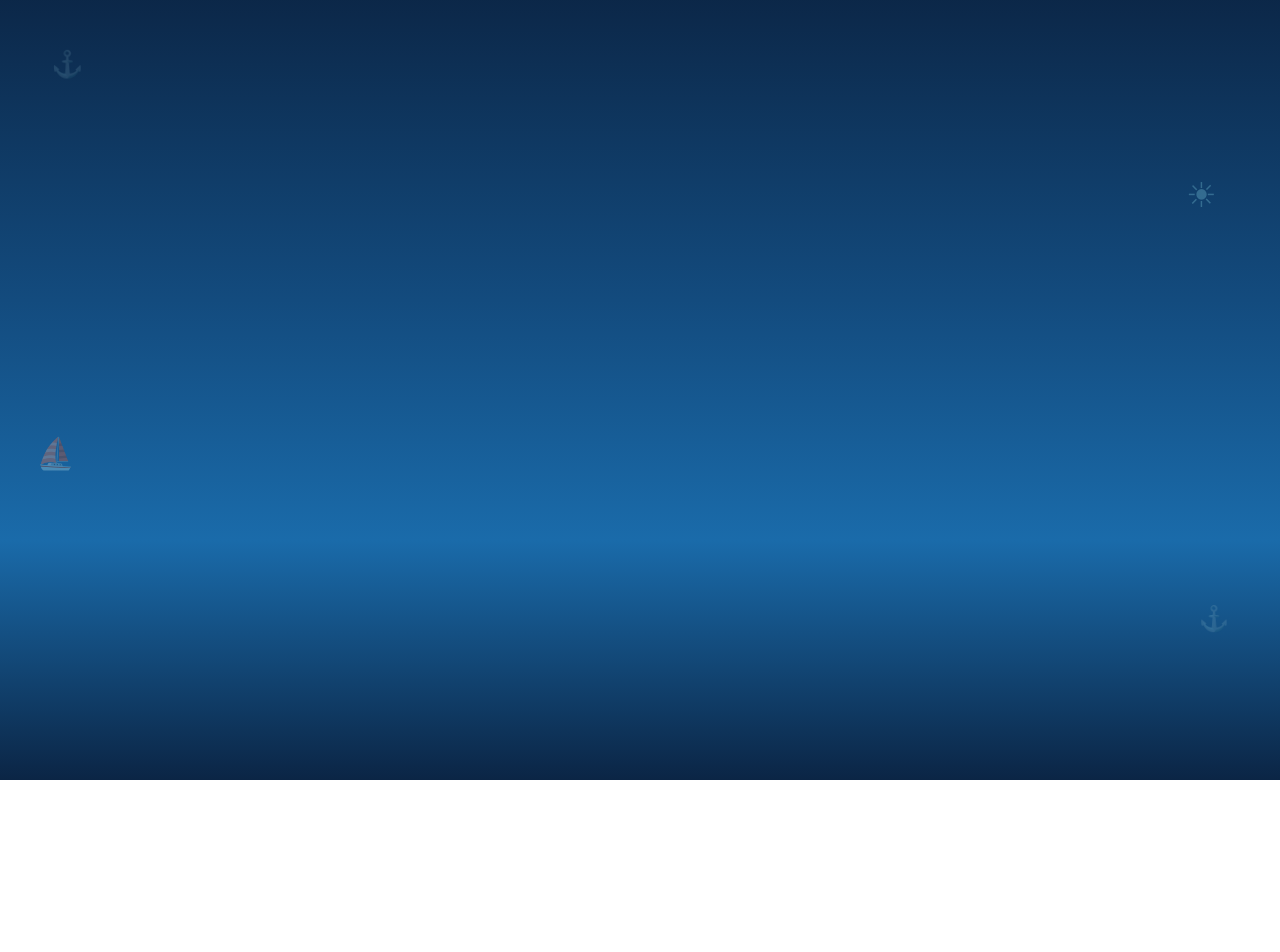
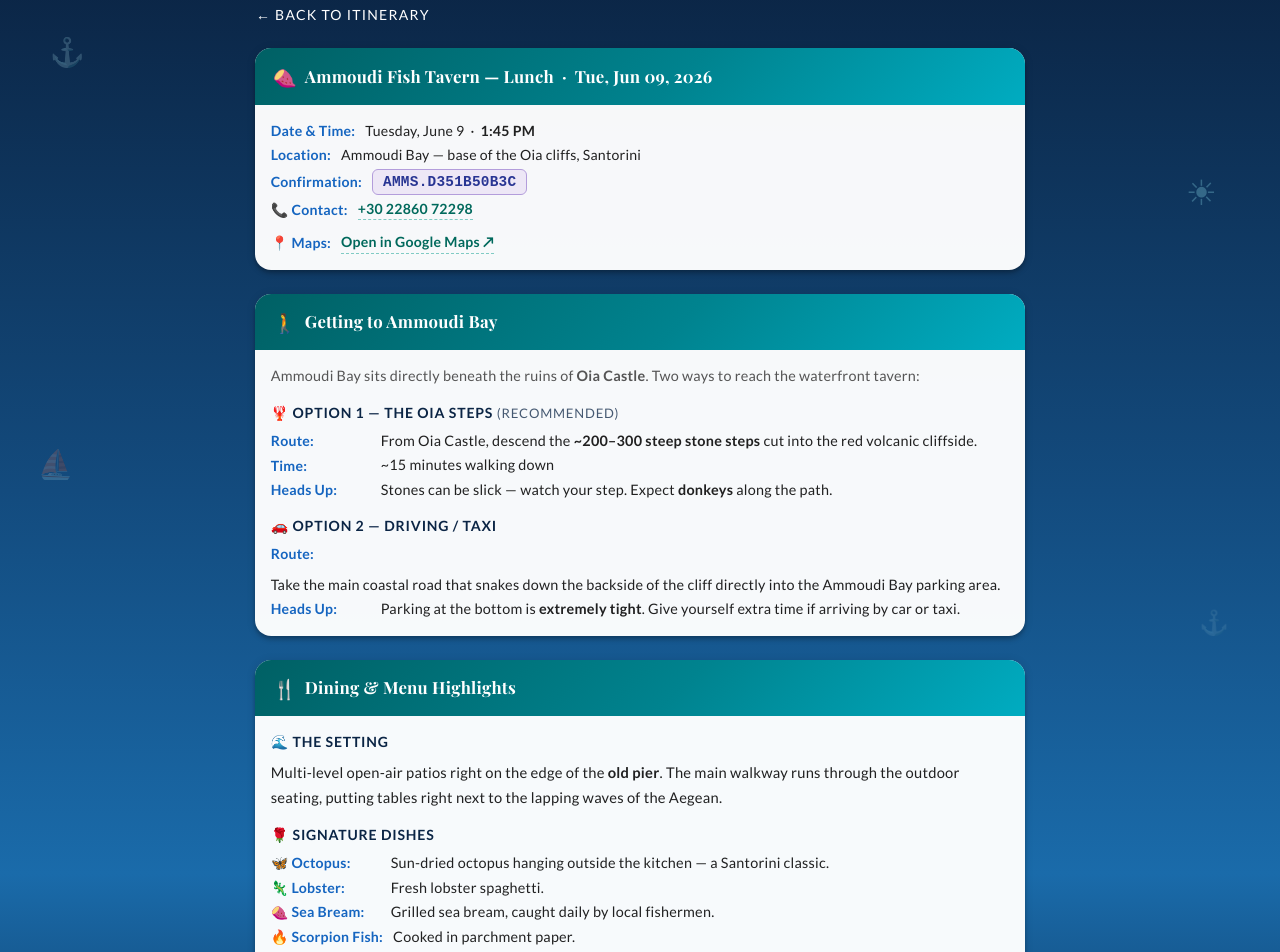
Before and after one commit to FlintShadey/Itenerary, a Vue app: page /#/ammoudi-fish-tavern in a window 1280 px wide. Before the commit this address had no page. Shown: the part 20-972 px from the top of the page. Before the commit the page ends 800 px from the top, so only its background shows below. Built offline with nearby package versions, Linux system fonts and the light colour scheme.

Commit message:
Add Ammoudi Fish Tavern lunch card + detail view (Jun 9)

```diff
--- a/src/router.js
+++ b/src/router.js
@@ -17,6 +17,7 @@ import SeaPoolsWalk from './views/SeaPoolsWalk.vue'
 import MinoriTransfer from './views/MinoriTransfer.vue'
 import MinoriArrival from './views/MinoriArrival.vue'
 import SorrentoMaioriFerry from './views/SorrentoMaioriFerry.vue'
+import AmmoudiFishTavern from './views/AmmoudiFishTavern.vue'
 
 const routes = [
   { path: '/', component: Itinerary },
@@ -37,6 +38,7 @@ const routes = [
   { path: '/minori-transfer', component: MinoriTransfer },
   { path: '/minori-arrival', component: MinoriArrival },
   { path: '/sorrento-maiori-ferry', component: SorrentoMaioriFerry },
+  { path: '/ammoudi-fish-tavern', component: AmmoudiFishTavern },
 ]
 
 export default createRouter({
--- /dev/null
+++ b/src/views/AmmoudiFishTavern.vue
@@ -0,0 +1,143 @@
+<template>
+  <v-main>
+    <v-container>
+      <v-row justify="center">
+        <v-col cols="12" md="10" lg="8">
+
+          <v-btn variant="text" color="white" class="mb-4 pl-0" @click="$router.back()">
+            &#8592; Back to Itinerary
+          </v-btn>
+
+          <!-- Reservation -->
+          <v-card hover elevation="4" class="mb-6 itinerary-card">
+            <v-card-title class="card-header" style="background:linear-gradient(135deg,#006064 0%,#00838F 55%,#00ACC1 100%)!important;color:#fff!important;">
+              <span class="card-header-icon">&#127840;</span>
+              Ammoudi Fish Tavern &mdash; Lunch &nbsp;&middot;&nbsp; Tue, Jun 09, 2026
+            </v-card-title>
+            <v-card-text class="pa-4">
+
+              <div class="confirm-row mb-1">
+                <span class="detail-label">Date &amp; Time:</span>
+                <span>Tuesday, June 9 &nbsp;&middot;&nbsp; <strong>1:45 PM</strong></span>
+              </div>
+              <div class="confirm-row mb-1">
+                <span class="detail-label">Location:</span>
+                <span>Ammoudi Bay &mdash; base of the Oia cliffs, Santorini</span>
+              </div>
+              <div class="confirm-row mb-1">
+                <span class="detail-label">Confirmation:</span>
+                <span class="confirm-code ferry-code">AMMS.D351B50B3C</span>
+              </div>
+              <div class="confirm-row mb-3">
+                <span class="detail-label">&#128222; Contact:</span>
+                <a href="tel:+302286072298" class="med-link">+30 22860 72298</a>
+              </div>
+
+              <div class="confirm-row">
+                <span class="detail-label">&#128205; Maps:</span>
+                <a href="https://www.google.com/maps/search/Ammoudi+Fish+Tavern+Oia+Santorini" target="_blank" rel="noopener" class="med-link">Open in Google Maps &#8599;</a>
+              </div>
+
+            </v-card-text>
+          </v-card>
+
+          <!-- Getting There -->
+          <v-card hover elevation="4" class="mb-6 itinerary-card">
+            <v-card-title class="card-header" style="background:linear-gradient(135deg,#006064 0%,#00838F 55%,#00ACC1 100%)!important;color:#fff!important;">
+              <span class="card-header-icon">&#128694;</span>
+              Getting to Ammoudi Bay
+            </v-card-title>
+            <v-card-text class="pa-4">
+
+              <p style="font-size:0.9rem;color:#555;margin-bottom:16px;">
+                Ammoudi Bay sits directly beneath the ruins of <strong>Oia Castle</strong>. Two ways to reach the waterfront tavern:
+              </p>
+
+              <div class="benefits-heading mb-2">&#129438; Option 1 &mdash; The Oia Steps <span style="font-weight:400;font-size:0.82rem;opacity:0.75;">(recommended)</span></div>
+              <div class="confirm-row mb-1" style="align-items:flex-start;">
+                <span class="detail-label" style="min-width:100px;">Route:</span>
+                <span style="font-size:0.9rem;">From Oia Castle, descend the <strong>~200–300 steep stone steps</strong> cut into the red volcanic cliffside.</span>
+              </div>
+              <div class="confirm-row mb-1">
+                <span class="detail-label" style="min-width:100px;">Time:</span>
+                <span style="font-size:0.9rem;">~15 minutes walking down</span>
+              </div>
+              <div class="confirm-row mb-4">
+                <span class="detail-label" style="min-width:100px;">Heads Up:</span>
+                <span style="font-size:0.9rem;">Stones can be slick &mdash; watch your step. Expect <strong>donkeys</strong> along the path.</span>
+              </div>
+
+              <div class="benefits-heading mb-2">&#128663; Option 2 &mdash; Driving / Taxi</div>
+              <div class="confirm-row mb-1" style="align-items:flex-start;">
+                <span class="detail-label" style="min-width:100px;">Route:</span>
+                <span style="font-size:0.9rem;">Take the main coastal road that snakes down the backside of the cliff directly into the Ammoudi Bay parking area.</span>
+              </div>
+              <div class="confirm-row">
+                <span class="detail-label" style="min-width:100px;">Heads Up:</span>
+                <span style="font-size:0.9rem;">Parking at the bottom is <strong>extremely tight</strong>. Give yourself extra time if arriving by car or taxi.</span>
+              </div>
+
+            </v-card-text>
+          </v-card>
+
+          <!-- Dining & Menu Highlights -->
+          <v-card hover elevation="4" class="mb-6 itinerary-card">
+            <v-card-title class="card-header" style="background:linear-gradient(135deg,#006064 0%,#00838F 55%,#00ACC1 100%)!important;color:#fff!important;">
+              <span class="card-header-icon">&#127860;</span>
+              Dining &amp; Menu Highlights
+            </v-card-title>
+            <v-card-text class="pa-4">
+
+              <div class="benefits-heading mb-2">&#127754; The Setting</div>
+              <p style="font-size:0.92rem;line-height:1.65;margin-bottom:16px;">
+                Multi-level open-air patios right on the edge of the <strong>old pier</strong>. The main walkway runs through the outdoor seating, putting tables right next to the lapping waves of the Aegean.
+              </p>
+
+              <div class="benefits-heading mb-2">&#127801; Signature Dishes</div>
+              <div class="confirm-row mb-1" style="align-items:flex-start;">
+                <span class="detail-label" style="min-width:110px;">&#129419; Octopus:</span>
+                <span style="font-size:0.9rem;">Sun-dried octopus hanging outside the kitchen &mdash; a Santorini classic.</span>
+              </div>
+              <div class="confirm-row mb-1" style="align-items:flex-start;">
+                <span class="detail-label" style="min-width:110px;">&#129422; Lobster:</span>
+                <span style="font-size:0.9rem;">Fresh lobster spaghetti.</span>
+              </div>
+              <div class="confirm-row mb-1" style="align-items:flex-start;">
+                <span class="detail-label" style="min-width:110px;">&#127840; Sea Bream:</span>
+                <span style="font-size:0.9rem;">Grilled sea bream, caught daily by local fishermen.</span>
+              </div>
+              <div class="confirm-row mb-4" style="align-items:flex-start;">
+                <span class="detail-label" style="min-width:110px;">&#128293; Scorpion Fish:</span>
+                <span style="font-size:0.9rem;">Cooked in parchment paper.</span>
+              </div>
+
+              <div class="benefits-heading mb-2">&#127863; Wine</div>
+              <p style="font-size:0.92rem;line-height:1.65;">
+                Excellent selection of crisp, volcanic local <strong>Assyrtiko</strong> and estate Santorini white wines &mdash; perfectly paired for a mid-day seafood lunch.
+              </p>
+
+            </v-card-text>
+          </v-card>
+
+          <!-- Useful Tip -->
+          <v-card hover elevation="4" class="mb-6 itinerary-card">
+            <v-card-title class="card-header" style="background:linear-gradient(135deg,#BF360C 0%,#D84315 55%,#E64A19 100%)!important;color:#fff!important;">
+              <span class="card-header-icon">&#9888;&#65039;</span>
+              Useful Tip
+            </v-card-title>
+            <v-card-text class="pa-4">
+              <p style="font-size:0.92rem;line-height:1.65;">
+                The <strong>walk back up the steps</strong> to Oia after lunch in the afternoon heat can be strenuous.
+                If you prefer not to hike back up, local taxis can usually be arranged from the bay road at the bottom for a quick drive back up to town.
+              </p>
+            </v-card-text>
+          </v-card>
+
+        </v-col>
+      </v-row>
+    </v-container>
+  </v-main>
+</template>
+
+<script setup>
+</script>
--- a/src/views/Itinerary.vue
+++ b/src/views/Itinerary.vue
@@ -952,6 +952,38 @@
                   <router-link to="/santorini-day" style="text-decoration:none;">
                     <v-btn color="orange-darken-3" variant="tonal" size="small">
                       Full Day Guide &nbsp;&#8250;
+                    </v-btn>
+                  </router-link>
+                </div>
+
+              </v-card-text>
+            </v-card>
+
+            <!-- Jun 09 — Lunch: Ammoudi Fish Tavern -->
+            <v-card hover elevation="4" class="mb-6 itinerary-card">
+              <v-card-title class="card-header" style="background:linear-gradient(135deg,#006064 0%,#00838F 55%,#00ACC1 100%)!important;color:#fff!important;">
+                <span class="card-header-icon">&#127840;</span>
+                Lunch &mdash; Ammoudi Fish Tavern &nbsp;&middot;&nbsp; Tue, Jun 09, 2026
+              </v-card-title>
+              <v-card-text class="pa-4">
+
+                <div class="confirm-row mb-1">
+                  <span class="detail-label">Time:</span>
+                  <span><strong>1:45 PM</strong></span>
+                </div>
+                <div class="confirm-row mb-1">
+                  <span class="detail-label">Location:</span>
+                  <span>Ammoudi Bay, Oia &mdash; Santorini</span>
+                </div>
+                <div class="confirm-row mb-3">
+                  <span class="detail-label">Confirmation:</span>
+                  <span class="confirm-code ferry-code">AMMS.D351B50B3C</span>
+                </div>
+
+                <div class="mt-2" style="text-align:right;">
+                  <router-link to="/ammoudi-fish-tavern" style="text-decoration:none;">
+                    <v-btn color="cyan-darken-3" variant="tonal" size="small">
+                      Reservation Details &nbsp;&#8250;
                     </v-btn>
                   </router-link>
                 </div>
```
